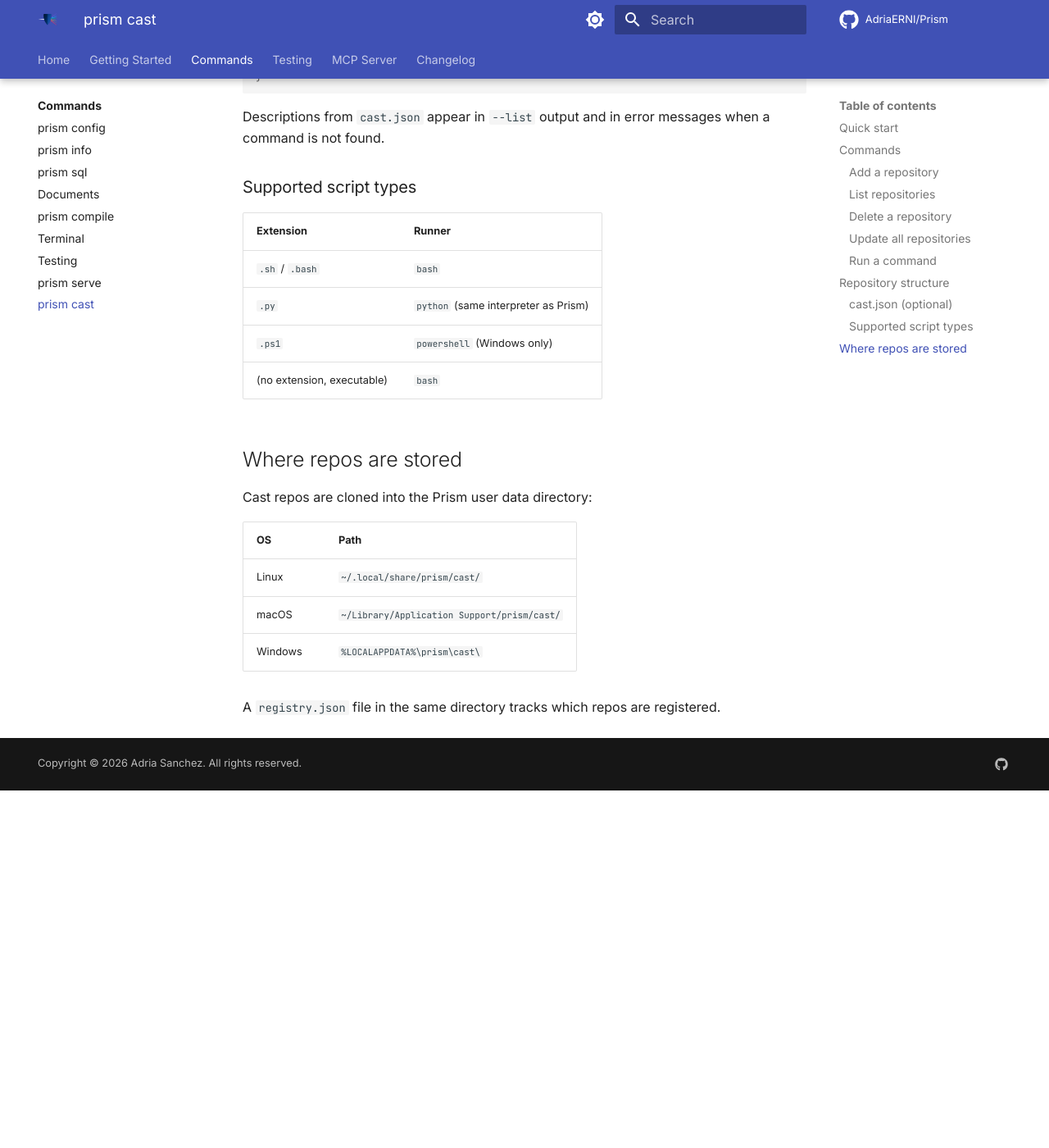
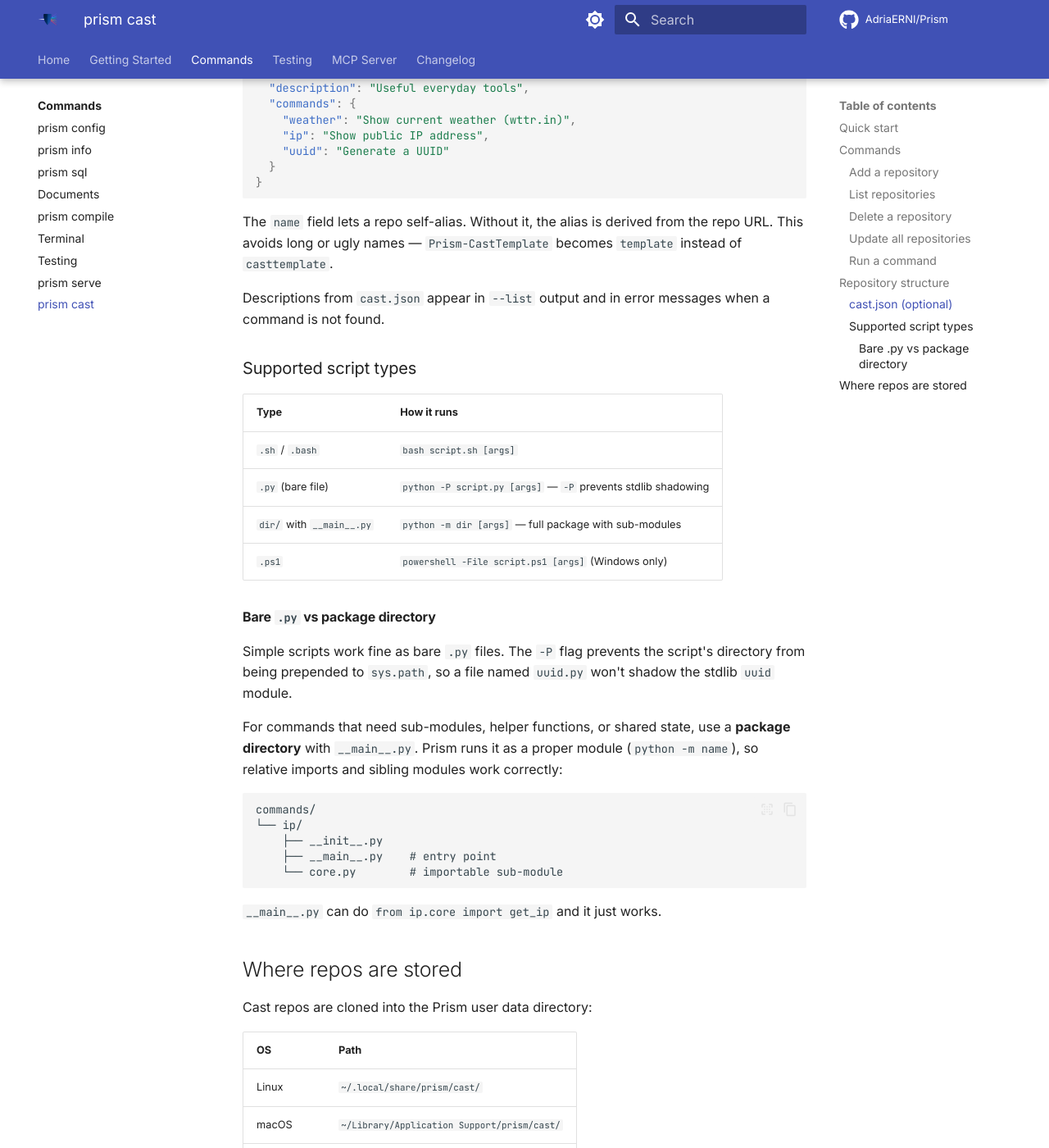
Before and after one commit to AdriaERNI/Prism, an MkDocs documentation site: the page built from docs/commands/cast.md, in a window 1280 px wide and 1400 px high, scrolled down 2410 px. Shown: the whole window at 82% size. Built offline with MkDocs 1.6.1 and Material for MkDocs 9.7.7, drawn with Linux system fonts in a browser that asks for light colours; comment, search, counter and statistics services are not loaded; before the commit the page ends 3374 px from its top, so only the background shows below that; some of the changed text lies outside the part shown.

Commit message:
feat: cast improvements — custom aliases, Python packages, extra args
Three improvements to the cast plugin system:

1. Custom repo aliases via cast.json 'name' field
   - Repos can self-alias: 'Prism-CastTemplate' with name='template'
     registers as 'template' instead of 'casttemplate'
   - Alias is used in prism cast <alias>.<command>
   - Disk path stays as URL-derived slug (stable across alias changes)

2. Python package directory support (commands/ip/__main__.py)
   - Directories with __main__.py are discovered as commands
   - Run via python -m <name> with PYTHONPATH=commands/
   - Relative imports and sibling sub-modules work correctly
   - Bare .py files use -P flag (prevents stdlib shadowing without
     breaking PYTHONPATH, unlike the previous -I approach)

3. Extra arguments passed through to commands
   - prism cast template.portcheck example.com 443
   - context_settings={'allow_extra_args': True} on the Typer command
   - Args collected from ctx.args and appended to the script invocation

Updated tests: 42 unit tests (up from 35) covering aliases, package
discovery, package execution, and extra args passthrough.

````diff
--- a/docs/commands/cast.md
+++ b/docs/commands/cast.md
@@ -9,13 +9,16 @@ its scripts with `prism cast <repo>.<command>`.
 
 ```bash
 # Add a cast repo
-prism cast --add https://github.com/AdriaERNI/Prism-CustomCastTemplate.git
+prism cast --add https://github.com/AdriaERNI/Prism-CastTemplate.git
 
 # List registered repos
 prism cast --list
 
 # Run a command
-prism cast customcasttemplate.weather
+prism cast template.weather
+
+# Run a command with arguments
+prism cast template.portcheck example.com 443
 
 # Update all repos to latest
 prism cast --update
@@ -32,11 +35,10 @@ prism cast --del 1
 prism cast --add <git-url>
 ```
 
-Clones the repository (shallow clone) into Prism's user data directory under
-`cast/<slug>/`. The slug is derived from the repo name:
-
-- `Prism-CustomCastTemplate.git` → `customcasttemplate`
-- `my-tools.git` → `my-tools`
+Clones the repository (shallow clone) into Prism's user data directory.
+The repo registers under the alias from `cast.json:name` if present, or the
+URL-derived slug otherwise (e.g. `Prism-CastTemplate.git` → `casttemplate`,
+but if `cast.json` has `"name": "template"`, it registers as `template`).
 
 ### List repositories
 
@@ -44,15 +46,13 @@ Clones the repository (shallow clone) into Prism's user data directory under
 prism cast --list
 ```
 
-Shows an indexed table:
+Shows an indexed table with the alias, description, and original URL:
 
 ```
   #  Name                           Description                     URL
 ───  ────────────────────────────── ────────────────────────────── ──────────────────────────────
-  1  customcasttemplate             Useful everyday tools          https://github.com/.../...git
+  1  template                       Useful everyday tools          https://github.com/.../...git
 ```
-
-Use the `#` column with `--del`.
 
 ### Delete a repository
 
@@ -74,18 +74,20 @@ Runs `git pull --ff-only` on every registered repo to fetch the latest changes.
 ### Run a command
 
 ```bash
-prism cast <repo>.<command>
+prism cast <repo>.<command> [args...]
 ```
 
-Resolves `<repo>` to a registered slug and `<command>` to a script file inside
+Resolves `<repo>` to a registered alias and `<command>` to a script inside
 the repo's `commands/` directory (or repo root if no `commands/` dir exists).
+
+Extra positional arguments after the command are passed through to the script.
 
 Example:
 
 ```bash
-prism cast customcasttemplate.weather
-prism cast customcasttemplate.ip
-prism cast customcasttemplate.uuid
+prism cast template.weather
+prism cast template.ip
+prism cast template.portcheck example.com 443
 ```
 
 ## Repository structure
@@ -96,9 +98,13 @@ file and a `commands/` directory containing executable scripts:
 ```
 my-cast-repo/
 ├── commands/
-│   ├── weather.sh          # executable shell script
-│   ├── ip.py               # Python script
-│   └── uuid.sh
+│   ├── weather.sh          # shell script
+│   ├── uuid.py             # bare Python script
+│   ├── ip/                 # Python package directory
+│   │   ├── __init__.py
+│   │   ├── __main__.py     # entry point — run via `python -m ip`
+│   │   └── core.py         # sub-module with real logic
+│   └── headers.sh
 └── cast.json               # optional metadata
 ```
 
@@ -106,6 +112,7 @@ my-cast-repo/
 
 ```json
 {
+  "name": "template",
   "description": "Useful everyday tools",
   "commands": {
     "weather": "Show current weather (wttr.in)",
@@ -115,17 +122,42 @@ my-cast-repo/
 }
 ```
 
-Descriptions from `cast.json` appear in `--list` output and in error messages
-when a command is not found.
+The `name` field lets a repo self-alias. Without it, the alias is derived
+from the repo URL. This avoids long or ugly names — `Prism-CastTemplate`
+becomes `template` instead of `casttemplate`.
+
+Descriptions from `cast.json` appear in `--list` output and in error
+messages when a command is not found.
 
 ### Supported script types
 
-| Extension | Runner |
-|-----------|--------|
-| `.sh` / `.bash` | `bash` |
-| `.py` | `python` (same interpreter as Prism) |
-| `.ps1` | `powershell` (Windows only) |
-| (no extension, executable) | `bash` |
+| Type | How it runs |
+|------|-------------|
+| `.sh` / `.bash` | `bash script.sh [args]` |
+| `.py` (bare file) | `python -P script.py [args]` — `-P` prevents stdlib shadowing |
+| `dir/` with `__main__.py` | `python -m dir [args]` — full package with sub-modules |
+| `.ps1` | `powershell -File script.ps1 [args]` (Windows only) |
+
+#### Bare `.py` vs package directory
+
+Simple scripts work fine as bare `.py` files. The `-P` flag prevents the
+script's directory from being prepended to `sys.path`, so a file named
+`uuid.py` won't shadow the stdlib `uuid` module.
+
+For commands that need sub-modules, helper functions, or shared state,
+use a **package directory** with `__main__.py`. Prism runs it as a proper
+module (`python -m name`), so relative imports and sibling modules work
+correctly:
+
+```
+commands/
+└── ip/
+    ├── __init__.py
+    ├── __main__.py    # entry point
+    └── core.py        # importable sub-module
+```
+
+`__main__.py` can do `from ip.core import get_ip` and it just works.
 
 ## Where repos are stored
 
@@ -138,3 +170,5 @@ Cast repos are cloned into the Prism user data directory:
 | Windows | `%LOCALAPPDATA%\prism\cast\` |
 
 A `registry.json` file in the same directory tracks which repos are registered.
+The on-disk directory is always the URL-derived slug; the alias (from
+`cast.json`) is what you use in `prism cast <alias>.<command>`.
````
Also changed, not shown: 4 other files.
